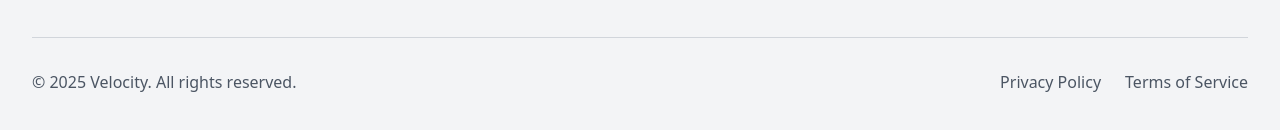
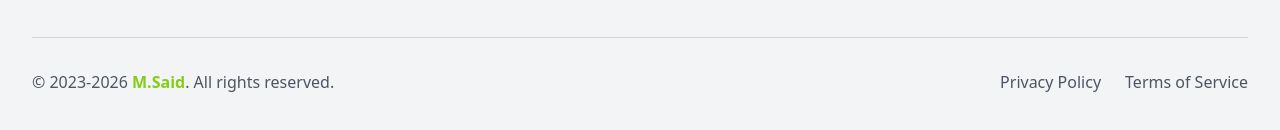
Before and after one commit to Mostafa-SAID7/VELOCITY, a React (Vite) app: page / in a window 1280 px wide. Shown: the part 1427-1557 px from the top of the page. Built offline with nearby package versions, Linux system fonts and the light colour scheme.

Commit message:
Update footer copyright with dynamic year and M.Said portfolio link

```diff
--- a/src/components/Footer.tsx
+++ b/src/components/Footer.tsx
@@ -52,7 +52,18 @@
         </div>
 
         <div className="border-t border-gray-300 dark:border-gray-800 mt-12 pt-8 flex flex-col md:flex-row justify-between items-center">
-          <p className="text-gray-600 dark:text-gray-400">&copy; 2025 Velocity. All rights reserved.</p>
+          <p className="text-gray-600 dark:text-gray-400">
+            &copy; 2023-{new Date().getFullYear()}{' '}
+            <a
+              href="https://m-said-portfolio.netlify.app/"
+              target="_blank"
+              rel="noopener noreferrer"
+              className="text-lime-500 hover:text-lime-400 font-semibold transition-colors duration-200"
+            >
+              M.Said
+            </a>
+            . All rights reserved.
+          </p>
           <div className="flex space-x-6 mt-4 md:mt-0">
             <Link to="/privacy" className="text-gray-600 dark:text-gray-400 hover:text-lime-500 transition-colors duration-200">Privacy Policy</Link>
             <Link to="/terms" className="text-gray-600 dark:text-gray-400 hover:text-lime-500 transition-colors duration-200">Terms of Service</Link>
```
